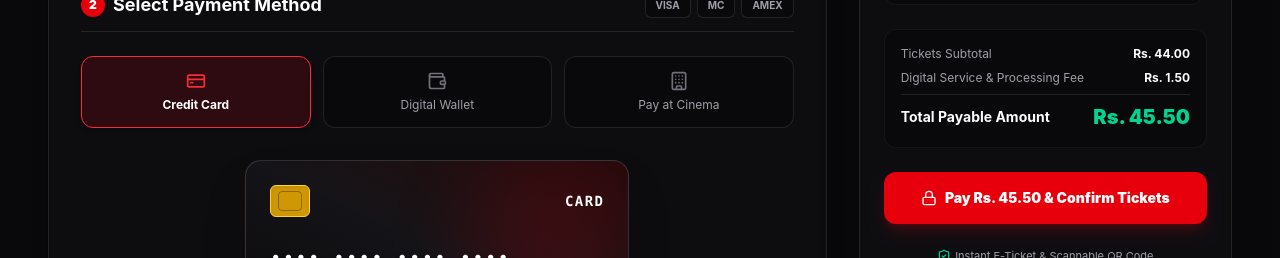
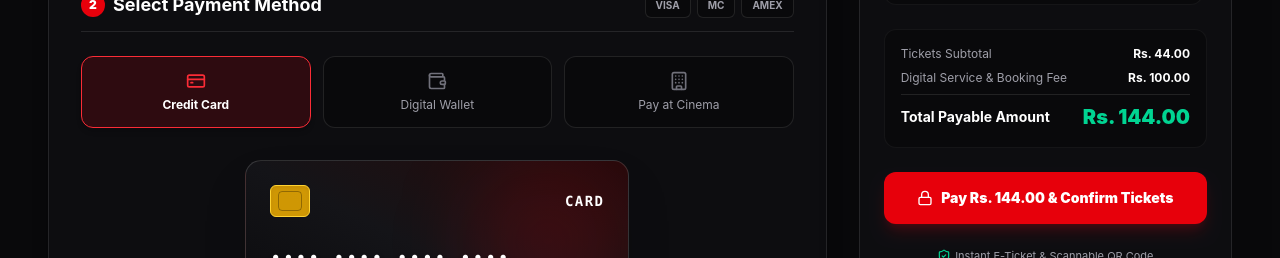
Before and after one commit to Methsavi/CinePremium, a React (Vite) app in the folder frontend/: page /payment in a window 1280 px wide. Shown: the part 441-699 px from the top of the page. Built offline with nearby package versions, Linux system fonts and the light colour scheme; no server answers.

Commit message:
feat: enhance showtime fetching and sorting, improve seat pricing logic, and update checkout fees

```diff
--- a/frontend/src/components/QuickBookingModal.tsx
+++ b/frontend/src/components/QuickBookingModal.tsx
@@ -27,13 +27,31 @@ interface QuickBookingModalProps {
   }) => void;
 }
 
-const generateSeats = (occupiedIds: string[] = []): Seat[] => {
+const generateSeats = (occupiedIds: string[] = [], tierPrices: any[] = []): Seat[] => {
+  const findPrice = (keywords: string[], fallback: number) => {
+    for (const t of tierPrices) {
+      const name = (t.tierName || '').toLowerCase();
+      if (keywords.some((k) => name.includes(k.toLowerCase()))) {
+        if (typeof t.price === 'number' && t.price > 0) return Number(t.price);
+      }
+    }
+    return fallback;
+  };
+
+  const validPrices = tierPrices.map((t) => Number(t.price)).filter((p) => !isNaN(p) && p > 0);
+  const highest = validPrices.length > 0 ? Math.max(...validPrices) : 22;
+  const lowest = validPrices.length > 0 ? Math.min(...validPrices) : 16;
+
+  const vipPrice = findPrice(['vip', 'recliner', 'leather', 'royal', 'pod'], highest);
+  const standardPrice = findPrice(['standard', 'lounge', 'view', 'front', 'regular'], lowest);
+  const couplePrice = findPrice(['couple', 'lounger', 'suite', 'box', 'sofa'], highest > standardPrice ? highest : Math.round(vipPrice * 1.25));
+
   return Array.from({ length: 48 }, (_, index) => {
     const row = String.fromCharCode(65 + Math.floor(index / 8)); // Rows A-F
     const number = (index % 8) + 1;
     const isVip = row === 'C' || row === 'D';
     const isCouple = row === 'F';
-    const price = isVip ? 22 : isCouple ? 28 : 16;
+    const price = isVip ? vipPrice : isCouple ? couplePrice : standardPrice;
     const type = isVip ? 'vip' : isCouple ? 'couple' : 'standard';
     const seatId = `${row}${number}`;
     const isOccupied = occupiedIds.includes(seatId);
@@ -44,7 +62,7 @@ const generateSeats = (occupiedIds: string[] = []): Seat[] => {
       number,
       type,
       price,
-      status: isOccupied ? 'occupied' : 'available'
+      status: isOccupied ? 'occupied' : 'available',
     };
   });
 };
@@ -161,7 +179,8 @@ export const QuickBookingModal: React.FC<QuickBookingModalProps> = ({
         id: st.id || st._id,
         time: st.showTime,
         format: st.format || hallObj?.screenType || '3D',
-        price: st.tierPrices?.[0]?.price || 15,
+        price: st.tierPrices?.[0]?.price || hallObj?.seatTiers?.[0]?.price || 15,
+        tierPrices: st.tierPrices || hallObj?.seatTiers || [],
         hall: hallObj?.name || 'Screen 1',
         isPast
       } as any);
@@ -189,10 +208,10 @@ export const QuickBookingModal: React.FC<QuickBookingModalProps> = ({
       try {
         const response = await bookingApi.getOccupiedSeats(selectedShowtime.id, selectedDate);
         const occupiedIds = response.data.occupiedSeats || [];
-        setSeats(generateSeats(occupiedIds));
+        setSeats(generateSeats(occupiedIds, selectedShowtime.tierPrices || []));
       } catch (error) {
         console.error('Failed to fetch occupied seats', error);
-        setSeats(generateSeats([]));
+        setSeats(generateSeats([], selectedShowtime.tierPrices || []));
       }
     };
     fetchOccupiedSeats();
@@ -207,7 +226,7 @@ export const QuickBookingModal: React.FC<QuickBookingModalProps> = ({
     socket.on('seats-update', ({ occupiedSeats }: { occupiedSeats: string[] }) => {
       setSeats(prev => {
         const locallySelected = new Set(prev.filter(s => s.status === 'selected').map(s => s.id));
-        return generateSeats(occupiedSeats || []).map(seat => {
+        return generateSeats(occupiedSeats || [], selectedShowtime.tierPrices || []).map(seat => {
           if (locallySelected.has(seat.id) && seat.status !== 'occupied') {
             return { ...seat, status: 'selected' };
           }
--- a/frontend/src/pages/checkout-page/CheckoutPage.tsx
+++ b/frontend/src/pages/checkout-page/CheckoutPage.tsx
@@ -89,7 +89,7 @@ export function CheckoutPage() {
     return selectedSeats.reduce((acc, s) => acc + (s.price || 15), 0);
   }, [selectedSeats]);
 
-  const bookingFee = selectedSeats.length > 0 ? 1.50 : 0;
+  const bookingFee = selectedSeats.length > 0 ? 100.00 : 0;
   const discountAmount = promoApplied ? (ticketsSubtotal * discountPercent) / 100 : 0;
   const grandTotal = Math.max(0, ticketsSubtotal + bookingFee - discountAmount);
 
@@ -636,7 +636,7 @@ export function CheckoutPage() {
                 </div>
 
                 <div className="flex items-center justify-between text-zinc-400">
-                  <span>Digital Service & Processing Fee</span>
+                  <span>Digital Service & Booking Fee</span>
                   <span className="text-white font-bold">Rs. {bookingFee.toFixed(2)}</span>
                 </div>
 
--- a/frontend/src/pages/seat-selection-page/SeatSelectionPage.tsx
+++ b/frontend/src/pages/seat-selection-page/SeatSelectionPage.tsx
@@ -35,22 +35,73 @@ interface SeatData {
 }
 
 const SEAT_TIER_CONFIG = {
-  VIP: { name: 'VIP Recliner', price: 22, color: 'border-amber-500/50 text-amber-300 bg-amber-950/20' },
-  Executive: { name: 'Executive Club', price: 18, color: 'border-zinc-500/50 text-zinc-300 bg-zinc-900/60' },
-  Standard: { name: 'Standard Seat', price: 14, color: 'border-zinc-700/50 text-zinc-400 bg-zinc-950/80' },
-  Couple: { name: 'Couple Lounger', price: 28, color: 'border-red-600/50 text-red-300 bg-red-950/30' },
+  VIP: { name: 'VIP Recliner', color: 'border-amber-500/50 text-amber-300 bg-amber-950/20' },
+  Executive: { name: 'Executive Club', color: 'border-zinc-500/50 text-zinc-300 bg-zinc-900/60' },
+  Standard: { name: 'Standard Seat', color: 'border-zinc-700/50 text-zinc-400 bg-zinc-950/80' },
+  Couple: { name: 'Couple Lounger', color: 'border-red-600/50 text-red-300 bg-red-950/30' },
 };
 
-// Generate realistic cinema hall seating plan
-const generateCinemaHallSeats = (occupiedIds: string[] = []): SeatData[] => {
+interface TierPricesConfig {
+  VIP: number;
+  Executive: number;
+  Standard: number;
+  Couple: number;
+}
+
+const resolveTierPrices = (
+  tierPricesList?: { tierName: string; price: number }[],
+  hallSeatTiers?: { tierName: string; price: number }[]
+): TierPricesConfig => {
+  const tiers = (tierPricesList && tierPricesList.length > 0)
+    ? tierPricesList
+    : (hallSeatTiers && hallSeatTiers.length > 0)
+    ? hallSeatTiers
+    : [];
+
+  if (tiers.length === 0) {
+    return { VIP: 22, Executive: 18, Standard: 14, Couple: 28 };
+  }
+
+  const findPrice = (keywords: string[], fallback: number) => {
+    for (const t of tiers) {
+      const name = (t.tierName || '').toLowerCase();
+      if (keywords.some((k) => name.includes(k.toLowerCase()))) {
+        if (typeof t.price === 'number' && t.price > 0) return Number(t.price);
+      }
+    }
+    return fallback;
+  };
+
+  const validPrices = tiers.map((t) => Number(t.price)).filter((p) => !isNaN(p) && p > 0);
+  const highest = validPrices.length > 0 ? Math.max(...validPrices) : 22;
+  const lowest = validPrices.length > 0 ? Math.min(...validPrices) : 14;
+
+  const vip = findPrice(['vip', 'recliner', 'leather', 'royal', 'pod', 'first'], highest);
+  const standard = findPrice(['standard', 'lounge', 'view', 'front', 'regular', 'economy'], lowest);
+  const executive = findPrice(['executive', 'premium', 'club', 'central', 'panoramic', 'middle'], Math.round((vip + standard) / 2));
+  const couple = findPrice(['couple', 'lounger', 'suite', 'box', 'sofa'], highest > standard ? highest : Math.round(vip * 1.25));
+
+  return {
+    VIP: vip,
+    Executive: executive,
+    Standard: standard,
+    Couple: couple,
+  };
+};
+
+// Generate realistic cinema hall seating plan with dynamic database prices
+const generateCinemaHallSeats = (
+  occupiedIds: string[] = [],
+  prices: TierPricesConfig = { VIP: 22, Executive: 18, Standard: 14, Couple: 28 }
+): SeatData[] => {
   const rows = [
-    { row: 'A', tier: 'VIP' as const, price: 22, count: 10 },
-    { row: 'B', tier: 'VIP' as const, price: 22, count: 10 },
-    { row: 'C', tier: 'Executive' as const, price: 18, count: 12 },
-    { row: 'D', tier: 'Executive' as const, price: 18, count: 12 },
-    { row: 'E', tier: 'Standard' as const, price: 14, count: 12 },
-    { row: 'F', tier: 'Standard' as const, price: 14, count: 12 },
-    { row: 'G', tier: 'Couple' as const, price: 28, count: 8 },
+    { row: 'A', tier: 'VIP' as const, price: prices.VIP, count: 10 },
+    { row: 'B', tier: 'VIP' as const, price: prices.VIP, count: 10 },
+    { row: 'C', tier: 'Executive' as const, price: prices.Executive, count: 12 },
+    { row: 'D', tier: 'Executive' as const, price: prices.Executive, count: 12 },
+    { row: 'E', tier: 'Standard' as const, price: prices.Standard, count: 12 },
+    { row: 'F', tier: 'Standard' as const, price: prices.Standard, count: 12 },
+    { row: 'G', tier: 'Couple' as const, price: prices.Couple, count: 8 },
   ];
 
   const seatsList: SeatData[] = [];
@@ -89,10 +140,25 @@ export function SeatSelectionPage() {
   const format = passedState.format || hall?.screenType || 'Standard 2D';
   const showtimeId = passedState.showtimeId || `st-${movie?.id || 'main'}-${hall?.id || 'hall'}`;
 
-  const [seats, setSeats] = useState<SeatData[]>(() => generateCinemaHallSeats([]));
+  // Dynamically resolve database tier prices
+  const resolvedPrices = useMemo(() => {
+    return resolveTierPrices(passedState.tierPrices, hall?.seatTiers);
+  }, [passedState.tierPrices, hall?.seatTiers]);
+
+  const [seats, setSeats] = useState<SeatData[]>(() => generateCinemaHallSeats([], resolvedPrices));
   const [selectedSeatIds, setSelectedSeatIds] = useState<string[]>([]);
   const [errorMsg, setErrorMsg] = useState<string | null>(null);
   const [socket, setSocket] = useState<Socket | null>(null);
+
+  // Sync seat prices whenever database tier pricing resolves
+  useEffect(() => {
+    setSeats((prev) =>
+      prev.map((s) => ({
+        ...s,
+        price: resolvedPrices[s.tier] || s.price,
+      }))
+    );
+  }, [resolvedPrices]);
 
   // Load database records if navigated directly without state
   useEffect(() => {
@@ -125,9 +191,9 @@ export function SeatSelectionPage() {
       try {
         const response = await bookingApi.getOccupiedSeats(showtimeId, showDate);
         const occupiedIds: string[] = response.data?.occupiedSeats || [];
-        setSeats(generateCinemaHallSeats(occupiedIds));
+        setSeats(generateCinemaHallSeats(occupiedIds, resolvedPrices));
       } catch (err) {
-        setSeats(generateCinemaHallSeats([]));
+        setSeats(generateCinemaHallSeats([], resolvedPrices));
       }
     };
 
@@ -212,7 +278,7 @@ export function SeatSelectionPage() {
   }, [seats, selectedSeatIds]);
 
   const ticketsSubtotal = selectedSeatsList.reduce((acc, s) => acc + s.price, 0);
-  const bookingFee = selectedSeatsList.length > 0 ? 1.50 : 0;
+  const bookingFee = selectedSeatsList.length > 0 ? 100.00 : 0;
   const grandTotal = ticketsSubtotal + bookingFee;
 
   const isShowtimeExpired = isShowtimePast(showDate, showTime);
@@ -483,17 +549,22 @@ export function SeatSelectionPage() {
 
               <div className="flex items-center gap-2">
                 <div className="w-4 h-4 rounded bg-amber-950/30 border border-amber-500/50" />
-                <span>VIP (Rs. 22)</span>
+                <span>VIP (Rs. {resolvedPrices.VIP})</span>
               </div>
 
               <div className="flex items-center gap-2">
                 <div className="w-4 h-4 rounded bg-zinc-900/60 border border-zinc-500/50" />
-                <span>Executive (Rs. 18)</span>
+                <span>Executive (Rs. {resolvedPrices.Executive})</span>
+              </div>
+
+              <div className="flex items-center gap-2">
+                <div className="w-4 h-4 rounded bg-zinc-950 border border-zinc-700/50" />
+                <span>Standard (Rs. {resolvedPrices.Standard})</span>
               </div>
 
               <div className="flex items-center gap-2">
                 <div className="w-4 h-4 rounded bg-red-950/30 border border-red-600/50" />
-                <span>Couple (Rs. 28)</span>
+                <span>Couple (Rs. {resolvedPrices.Couple})</span>
               </div>
             </div>
           </div>
```
Also changed, not shown: frontend/src/pages/admin-page/components/ShowtimeList.tsx (+9 -1 lines), 1 other file (tests, documents, lock files or other folders).
